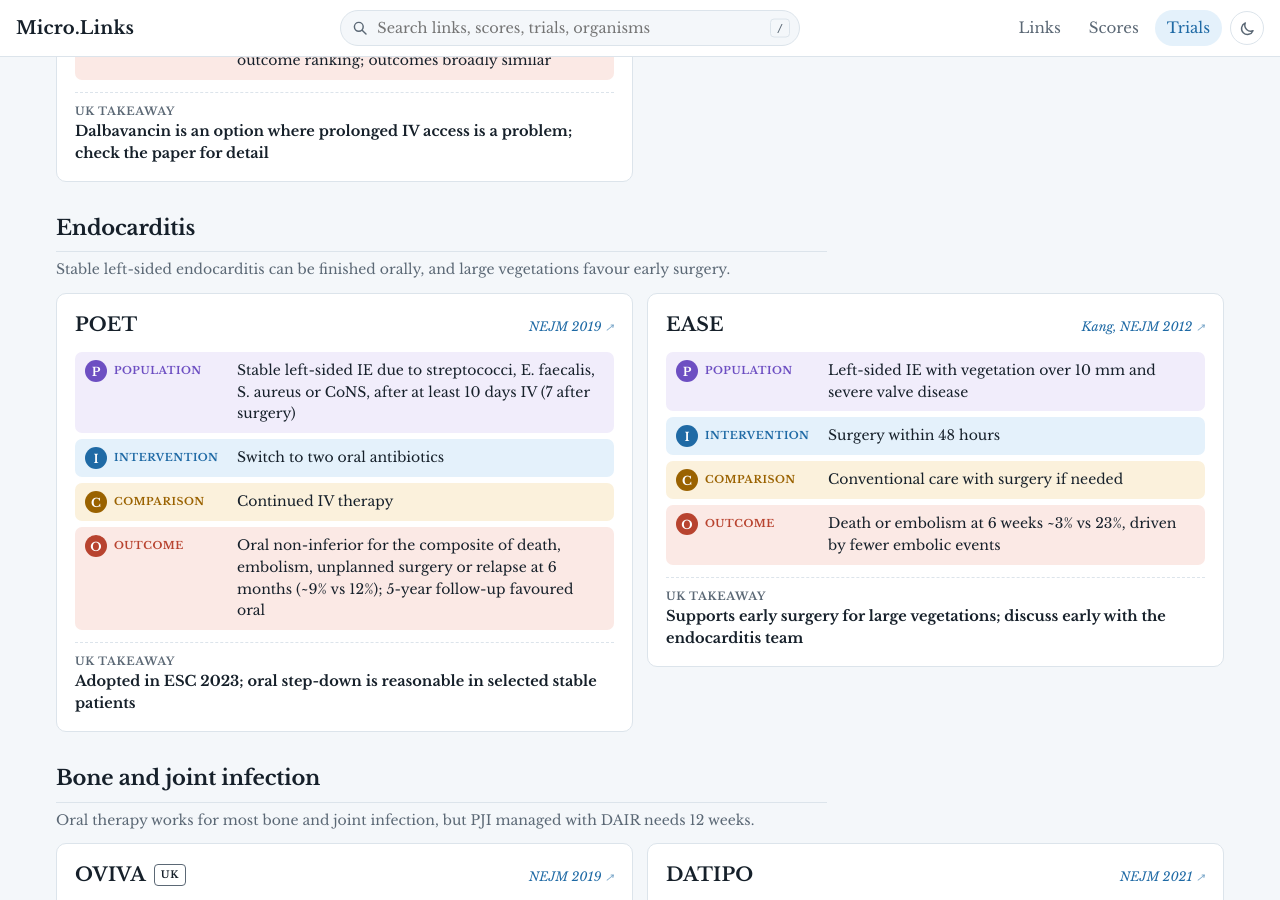
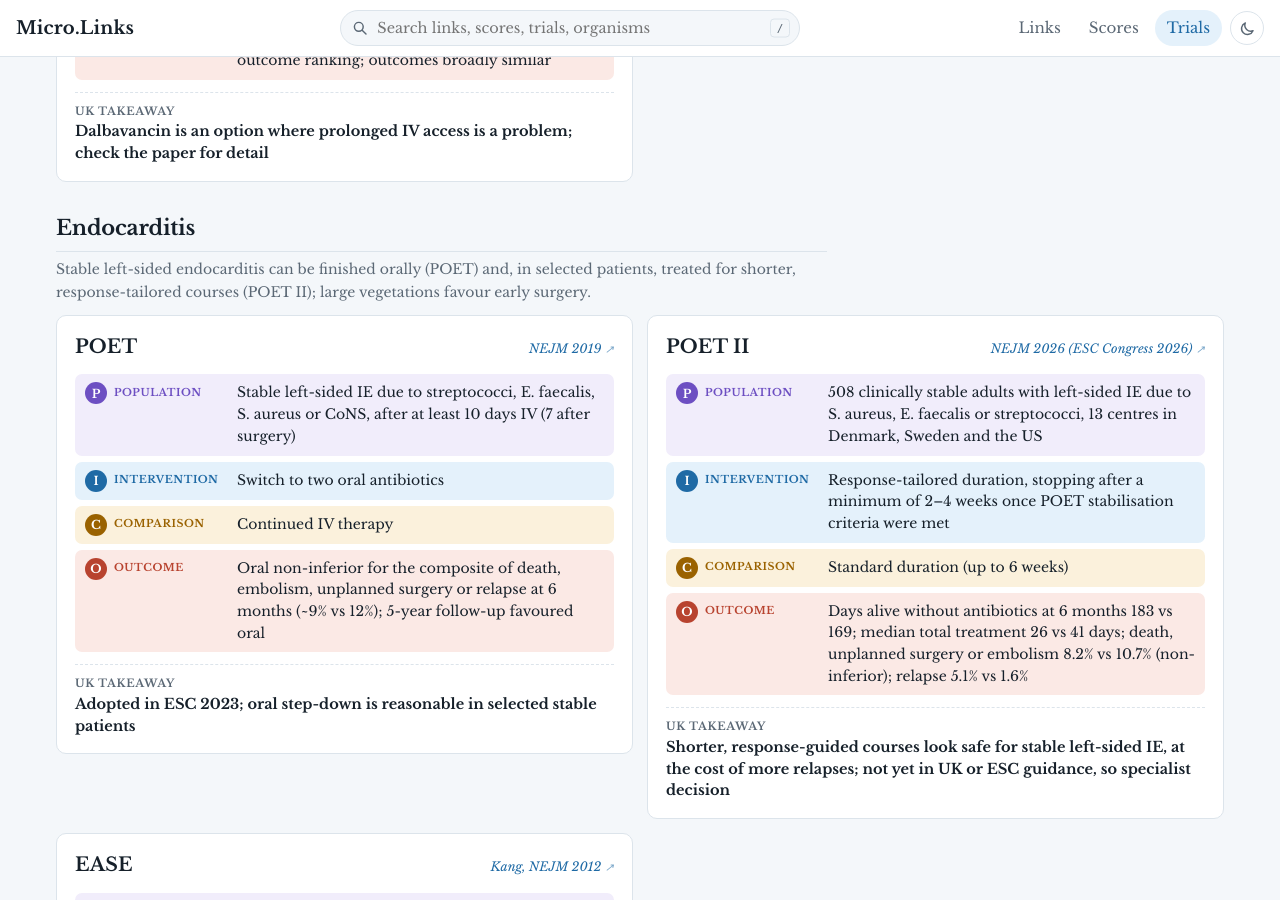
Before and after one commit to bucklesthomas/Micro.Cam, a Jekyll site: the page built from trials.html, in a window 1280 px wide and 900 px high, scrolled down 1496 px. Built offline with Jekyll 4.4.1, drawn with Linux system fonts in a browser that asks for light colours.

Commit message:
Add POET II trial and WikiGuidelines consensus statements
Co-Authored-By: Claude Opus 5.5 <noreply@anthropic.com>
Claude-Session: https://claude.ai/code/session_014umjqCS9d4umYuNKooKA4U

```diff
--- a/_data/trials.yml
+++ b/_data/trials.yml
@@ -62,7 +62,7 @@ sections:
   short: Endocarditis
   id: endocarditis
   lead:
-  - Stable left-sided endocarditis can be finished orally, and large vegetations favour early surgery.
+  - Stable left-sided endocarditis can be finished orally (POET) and, in selected patients, treated for shorter, response-tailored courses (POET II); large vegetations favour early surgery.
   trials:
   - name: POET
     cite: NEJM 2019
@@ -73,6 +73,15 @@ sections:
     o: Oral non-inferior for the composite of death, embolism, unplanned surgery or relapse at 6 months (~9% vs 12%); 5-year follow-up favoured oral
     takeaway: Adopted in ESC 2023; oral step-down is reasonable in selected stable patients
     pubmed: partial oral endocarditis N Engl J Med[ta] 2019[dp]
+  - name: POET II
+    cite: NEJM 2026 (ESC Congress 2026)
+    uk: false
+    p: 508 clinically stable adults with left-sided IE due to S. aureus, E. faecalis or streptococci, 13 centres in Denmark, Sweden and the US
+    i: Response-tailored duration, stopping after a minimum of 2–4 weeks once POET stabilisation criteria were met
+    c: Standard duration (up to 6 weeks)
+    o: Days alive without antibiotics at 6 months 183 vs 169; median total treatment 26 vs 41 days; death, unplanned surgery or embolism 8.2% vs 10.7% (non-inferior); relapse 5.1% vs 1.6%
+    takeaway: Shorter, response-guided courses look safe for stable left-sided IE, at the cost of more relapses; not yet in UK or ESC guidance, so specialist decision
+    pubmed: tailored antibiotic endocarditis N Engl J Med[ta] 2026[dp]
   - name: EASE
     cite: Kang, NEJM 2012
     uk: false
--- a/assets/js/cards-data.js
+++ b/assets/js/cards-data.js
@@ -46,6 +46,7 @@ window.CARD_DECKS = [
     ['What did the BALANCE trial show?', '7 days of antibiotics was non-inferior to 14 days for bloodstream infection (excluding S. aureus and candidaemia) in hospitalised patients.'],
     ['What did OVIVA show?', 'Oral antibiotics were non-inferior to IV for the first 6 weeks of treatment of bone and joint infection.'],
     ['What did POET show?', 'Partial oral treatment was non-inferior to continued IV treatment for stable left-sided endocarditis (streptococci, E. faecalis, S. aureus, CoNS).'],
+    ['What did POET II (2026) show?', 'In stable left-sided endocarditis, stopping antibiotics after a minimum of 2–4 weeks once stabilisation criteria were met shortened treatment by about 2 weeks (26 vs 41 days) and was non-inferior for death, unplanned surgery or embolism, but relapse was more frequent (5.1% vs 1.6%).'],
     ['Plasmid-mediated colistin resistance gene?', 'mcr-1 (and variants mcr-2 to mcr-10).'],
     ['Which organisms are intrinsically resistant to colistin?', 'Proteus, Providencia, Morganella, Serratia, Burkholderia cepacia complex, Neisseria, all Gram-positives and anaerobes.'],
     ['What does the EUCAST category "I" now mean?', 'Susceptible, increased exposure: likely to work with a higher dose or where the drug concentrates at the site (e.g. urine).'],
--- a/assets/js/guides/ie.js
+++ b/assets/js/guides/ie.js
@@ -36,7 +36,7 @@
     duration: 'Count the course from the first day of effective therapy (the first negative blood culture if cultures were positive), not from the day of surgery. Start a new full course only if valve cultures are positive.',
     gent: 'Gentamicin: maximum 240 mg/day. Monitor renal function and levels weekly; once daily, aim for a pre-dose level < 1 mg/L and a 1-hour peak of about 10–12 mg/L.',
     vanc: 'Vancomycin: aim for a pre-dose level of 10–15 mg/L (some experts aim for 15–20 mg/L, as in staphylococcal IE). For MRSA, ESC recommends an AUC/MIC target of 400–600 mg·h/L.',
-    oral: 'From day 10 of IV therapy (and ≥ 7 days after surgery), OPAT or step-down to a two-drug oral regimen can be considered (class IIa, level A) for streptococci, E. faecalis, S. aureus or CoNS if: no fever for > 2 days, CRP < 25% of its peak or < 20 mg/L, white cells < 15 × 10⁹/L, no other reason for IV therapy, BMI ≤ 40, normal gut absorption, and TOE shows no new indication for surgery.',
+    oral: 'From day 10 of IV therapy (and ≥ 7 days after surgery), OPAT or step-down to a two-drug oral regimen can be considered (class IIa, level A) for streptococci, E. faecalis, S. aureus or CoNS if: no fever for > 2 days, CRP < 25% of its peak or < 20 mg/L, white cells < 15 × 10⁹/L, no other reason for IV therapy, BMI ≤ 40, normal gut absorption, and TOE shows no new indication for surgery. POET II (NEJM 2026): in stable left-sided IE, stopping after a minimum of 2–4 weeks once stabilisation criteria were met cut total treatment from a median of 41 to 26 days without more death, surgery or embolism, but relapse was more common (5.1% vs 1.6%); not yet in guidelines.',
     team: 'Discuss with microbiology/ID and the Endocarditis Team.',
     rif: 'Rifampicin: add after 3–5 days of effective therapy, once the bacteraemia has cleared. Check interactions and liver function.',
     desens: 'For beta-lactam allergy, ESC recommends desensitisation where possible. A cephalosporin can be used if the reaction was not anaphylactic.',
--- a/assets/js/guides/sab.js
+++ b/assets/js/guides/sab.js
@@ -126,7 +126,7 @@
       title: 'S. aureus endocarditis or cardiac device infection', tone: 'red',
       summary: 'Treat as endocarditis: see the endocarditis guide for regimens and durations.',
       regimens: [{ name: 'Usual durations (ESC 2023)', noOr: true, items: [I('Native valve', '4–6 weeks'), I('Prosthetic valve', 'At least 6 weeks, with rifampicin once cultures are negative (and gentamicin for the first 2 weeks)'), I('Cardiac device', 'Remove the whole device; then 4–6 weeks if the leads or valves are involved')] }],
-      notes: ['Early referral to the endocarditis team and cardiac surgery.', 'Partial oral treatment (POET) can be considered for stable left-sided endocarditis after at least 10 days of IV treatment, with specialist input.', N.day1]
+      notes: ['Early referral to the endocarditis team and cardiac surgery.', 'Partial oral treatment (POET) can be considered for stable left-sided endocarditis after at least 10 days of IV treatment, with specialist input.', 'POET II (NEJM 2026): response-tailored shorter courses (minimum 2–4 weeks) were non-inferior for death, surgery or embolism in stable left-sided IE, with more relapses; not yet in guidelines.', N.day1]
     },
     R_bone: {
       title: 'SAB with bone, joint or spinal infection', tone: 'amber',
```
Also changed, not shown: _data/links.yml (+12 -0 lines).
